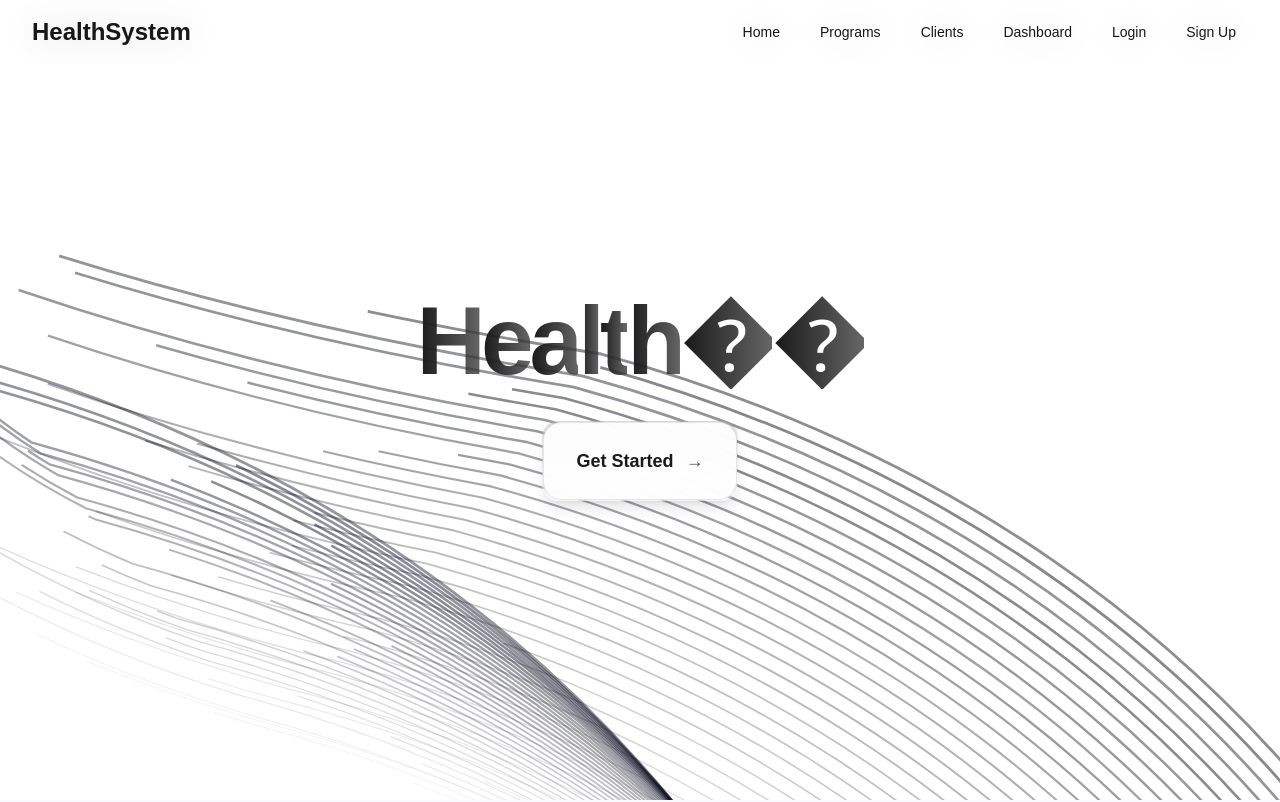
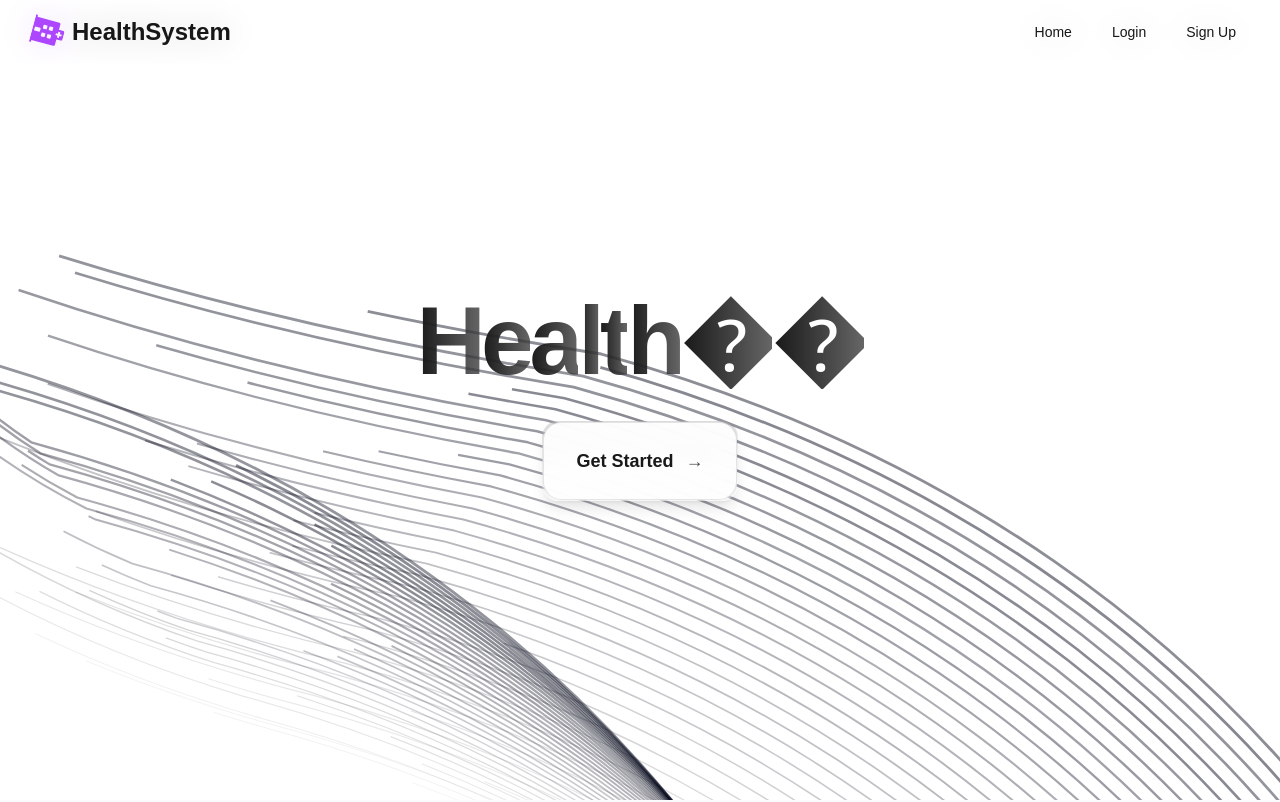
Before and after one commit to koskei-kipkoech/health-system, a Next.js app: page / in a window 1280 px wide. Shown: the top 802 px of the page. Built offline with nearby package versions, Linux system fonts and the light colour scheme.

Commit message:
feat(navbar): add authentication-based navigation and hospital icon
- Split navigation items into public and private based on authentication status
- Add hospital icon with rotating animation to the logo
- Display user name and logout button for authenticated users

```diff
--- a/components/ui/navbar.tsx
+++ b/components/ui/navbar.tsx
@@ -1,18 +1,27 @@
+"use client";
+
 import { useState } from 'react'
 import { motion, AnimatePresence } from 'framer-motion'
 import Link from 'next/link'
+import { FaHospital } from 'react-icons/fa'
+import { useAuth } from '@/lib/auth'
 
-const navItems = [
+const publicNavItems = [
+  { name: 'Home', href: '/' },
+  { name: 'Login', href: '/login' },
+  { name: 'Sign Up', href: '/signup' },
+]
+
+const privateNavItems = [
   { name: 'Home', href: '/' },
   { name: 'Programs', href: '/programs' },
   { name: 'Clients', href: '/clients' },
   { name: 'Dashboard', href: '/dashboard' },
-  { name: 'Login', href: '/login' },
-  { name: 'Sign Up', href: '/signup' },
 ]
 
 export function Navbar() {
   const [isOpen, setIsOpen] = useState(false)
+  const { user, isAuthenticated, logout } = useAuth()
 
   return (
     <nav className="fixed w-full top-0 z-50 bg-white/80 dark:bg-neutral-950/80 backdrop-blur-lg">
@@ -24,15 +33,21 @@ export function Navbar() {
             animate={{ opacity: 1, x: 0 }}
             className="flex-shrink-0"
           >
-            <Link href="/" className="text-2xl font-bold text-neutral-900 dark:text-white">
-              HealthSystem
+            <Link href="/" className="flex items-center gap-2 text-2xl font-bold text-neutral-900 dark:text-white hover:text-primary dark:hover:text-primary transition-colors">
+              <motion.div className="text-purple-500"
+                animate={{ rotate: 360 }}
+                transition={{ duration: 20, repeat: Infinity, ease: "linear" }}
+              >
+                <FaHospital className="h-8 w-8" />
+              </motion.div>
+              <span>HealthSystem</span>
             </Link>
           </motion.div>
 
           {/* Desktop Navigation */}
           <div className="hidden md:block">
             <div className="ml-10 flex items-baseline space-x-4">
-              {navItems.map((item, i) => (
+              {(isAuthenticated ? privateNavItems : publicNavItems).map((item, i) => (
                 <motion.div
                   key={item.name}
                   initial={{ opacity: 0, y: -20 }}
@@ -92,7 +107,7 @@ export function Navbar() {
             className="md:hidden"
           >
             <div className="px-2 pt-2 pb-3 space-y-1 sm:px-3 bg-white dark:bg-neutral-950">
-              {navItems.map((item, i) => (
+              {(isAuthenticated ? privateNavItems : publicNavItems).map((item, i) => (
                 <motion.div
                   key={item.name}
                   initial={{ opacity: 0, x: -20 }}
@@ -108,6 +123,25 @@ export function Navbar() {
                   </Link>
                 </motion.div>
               ))}
+              {isAuthenticated && (
+                <motion.div
+                  initial={{ opacity: 0, x: -20 }}
+                  animate={{ opacity: 1, x: 0 }}
+                >
+                  <div className="px-3 py-2">
+                    <span className="block text-sm font-medium text-neutral-900 dark:text-white mb-2">
+                      {user?.name}
+                    </span>
+                    <button
+                      onClick={logout}
+                      className="w-full text-left px-3 py-2 rounded-md text-sm font-medium text-neutral-900 dark:text-white
+                               hover:bg-neutral-100 dark:hover:bg-neutral-800 transition-all duration-300"
+                    >
+                      Logout
+                    </button>
+                  </div>
+                </motion.div>
+              )}
             </div>
           </motion.div>
         )}
```
